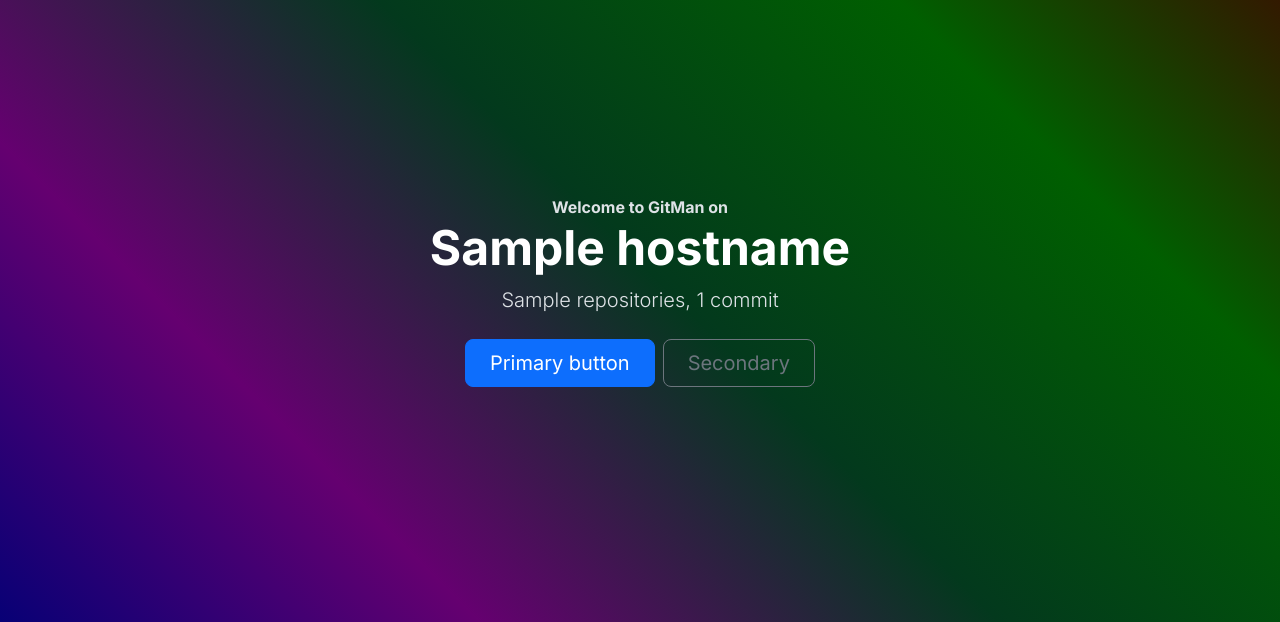
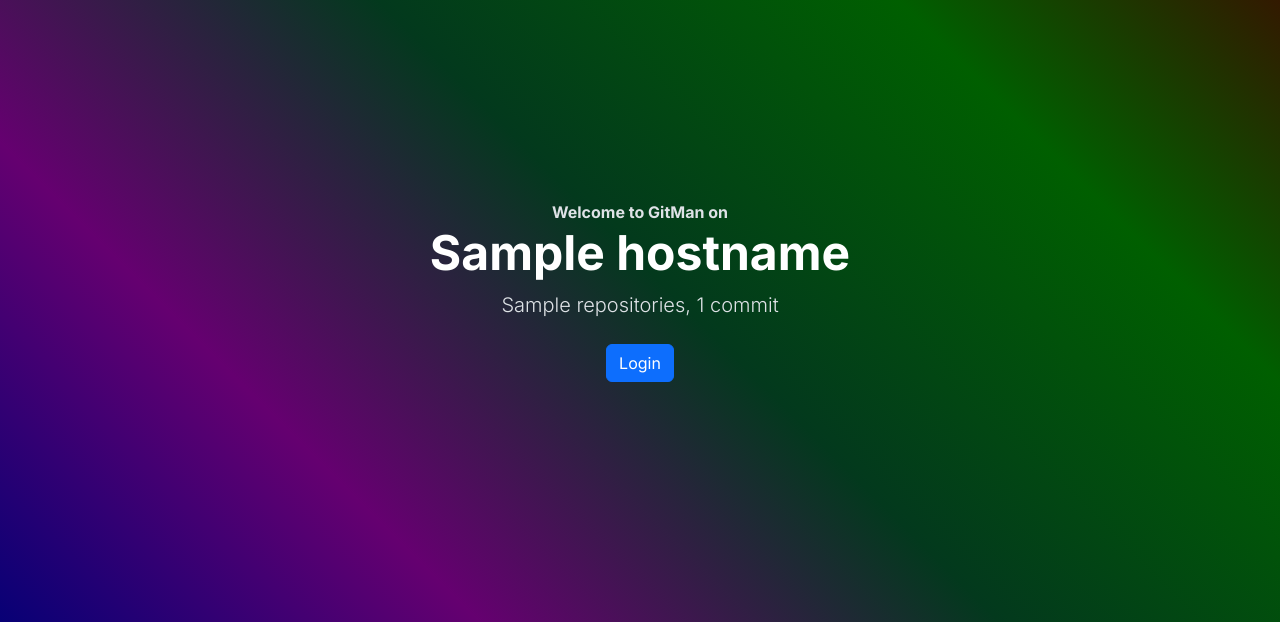
Before and after one commit to atomtables/GitMan, a Flask app: template templates/mainpage.html in a window 1280 px wide. Shown: the part 138-760 px from the top of the page. Run offline with Flask 2, Linux system fonts and the light colour scheme; the template is opened without the code that fills it: most values are stand-ins (such as "Sample title", 1, 10 or a date in 2020).

Commit message:
bigfixes

```diff
--- a/templates/mainpage.html
+++ b/templates/mainpage.html
@@ -25,8 +25,12 @@
             <div class="mx-auto text-center">
                 <p class="lead mb-4">{{ amt_git }} repositor{% if amt_git == 1 %}y{% else %}ies{% endif %}, {{ total_commits }} commit{% if total_commits != 1 %}s{% endif %}</p>
                 <div class="d-grid gap-2 d-md-flex justify-content-md-center">
+                    {% if not user.is_authenticated %}
+                    <a class="btn btn-primary" href="/login">Login</a>
+                    {% else %}
                     <button type="button" class="btn btn-primary btn-lg px-4 gap-3">Primary button</button>
                     <button type="button" class="btn btn-outline-secondary btn-lg px-4">Secondary</button>
+                    {% endif %}
                 </div>
             </div>
         </div>
```
